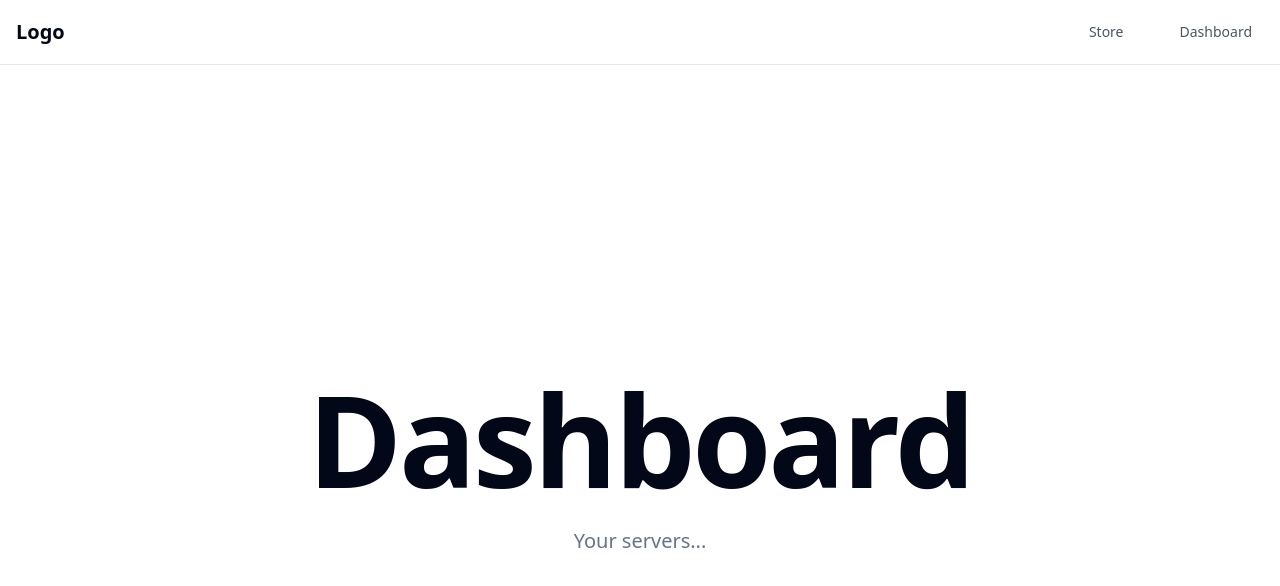
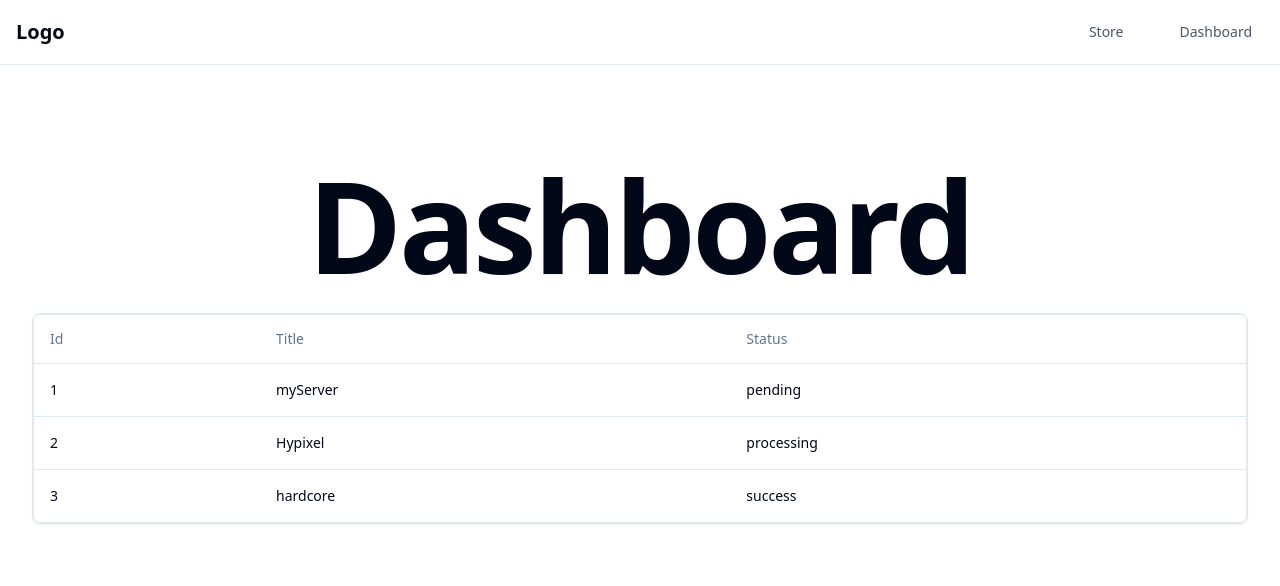
Before and after one commit to samuelmjordan/hosting-platform-web, a Next.js app: page /dashboard in a window 1280 px wide. Shown: the top 586 px of the page. Built offline with nearby package versions, Linux system fonts and the light colour scheme.

Commit message:
server dashboard

```diff
--- a/package.json
+++ b/package.json
@@ -17,6 +17,7 @@
     "@radix-ui/react-icons": "^1.3.2",
     "@radix-ui/react-separator": "^1.1.1",
     "@radix-ui/react-slot": "^1.1.1",
+    "@tanstack/react-table": "^8.20.6",
     "@vercel/speed-insights": "^1.1.0",
     "class-variance-authority": "^0.7.1",
     "clsx": "^2.1.1",
--- a/src/app/(core)/dashboard/page.tsx
+++ b/src/app/(core)/dashboard/page.tsx
@@ -1,15 +1,54 @@
+import { ColumnDef } from "@tanstack/react-table"
+import { Server } from "@/app/types"
+import { DashboardTable } from "@/app/_components/dahboardTable"
+import { Card } from "@/components/ui/card"
 
-export default function Dashboard() {
+export const columns: ColumnDef<Server>[] = [
+  {
+    accessorKey: "id",
+    header: "Id",
+  },
+  {
+    accessorKey: "title",
+    header: "Title",
+  },
+  {
+    accessorKey: "status",
+    header: "Status",
+  },
+]
+
+async function getServers(): Promise<Server[]> {
+  return [
+    {
+      id: BigInt(1),
+      title: "myServer",
+      status: "pending"
+    },
+    {
+      id: BigInt(2),
+      title: "Hypixel",
+      status: "processing"
+    },
+    {
+      id: BigInt(3),
+      title: "hardcore",
+      status: "success"
+    }
+  ]
+}
+
+export default async function Dashboard() {
+  const data = await getServers()
+
   return (
-    <main className="flex-1">
-      <div className="container flex flex-col items-center justify-center min-h-screen px-4 py-16 mx-auto sm:py-24">
-        <h1 className="text-6xl font-extrabold tracking-tight text-center sm:text-8xl lg:text-9xl">
+    <div className="container min-h-screen mx-auto sm:py-24">
+        <h1 className="text-6xl font-extrabold tracking-tight text-center sm:text-8xl lg:text-9xl mb-6">
           Dashboard
         </h1>
-        <p className="max-w-3xl mt-6 text-xl text-center text-muted-foreground">
-          Your servers...
-        </p>
-      </div>
-    </main>
+      <Card>
+        <DashboardTable columns={columns} data={data}/>
+      </Card>
+    </div>
   )
 }
--- /dev/null
+++ b/src/app/_components/dahboardTable.tsx
@@ -0,0 +1,80 @@
+"use client"
+
+import {
+  ColumnDef,
+  flexRender,
+  getCoreRowModel,
+  useReactTable,
+} from "@tanstack/react-table"
+
+import {
+  Table,
+  TableBody,
+  TableCell,
+  TableHead,
+  TableHeader,
+  TableRow,
+} from "@/components/ui/table"
+
+interface DashboardTableProps<TData, TValue> {
+  columns: ColumnDef<TData, TValue>[]
+  data: TData[]
+}
+
+export function DashboardTable<TData, TValue>({
+    columns,
+    data,
+  }: DashboardTableProps<TData, TValue>) {
+    const table = useReactTable({
+      data,
+      columns,
+      getCoreRowModel: getCoreRowModel(),
+    })
+
+    return (
+      <div className="rounded-md border">
+        <Table>
+          <TableHeader>
+            {table.getHeaderGroups().map((headerGroup) => (
+              <TableRow key={headerGroup.id}>
+                {headerGroup.headers.map((header) => {
+                  return (
+                    <TableHead key={header.id}>
+                      {header.isPlaceholder
+                        ? null
+                        : flexRender(
+                            header.column.columnDef.header,
+                            header.getContext()
+                          )}
+                    </TableHead>
+                  )
+                })}
+              </TableRow>
+            ))}
+          </TableHeader>
+          <TableBody>
+            {table.getRowModel().rows?.length ? (
+              table.getRowModel().rows.map((row) => (
+                <TableRow
+                  key={row.id}
+                  data-state={row.getIsSelected() && "selected"}
+                >
+                  {row.getVisibleCells().map((cell) => (
+                    <TableCell key={cell.id}>
+                      {flexRender(cell.column.columnDef.cell, cell.getContext())}
+                    </TableCell>
+                  ))}
+                </TableRow>
+              ))
+            ) : (
+              <TableRow>
+                <TableCell colSpan={columns.length} className="h-24 text-center">
+                  No results.
+                </TableCell>
+              </TableRow>
+            )}
+          </TableBody>
+        </Table>
+      </div>
+    )
+  }
--- a/src/app/types.ts
+++ b/src/app/types.ts
@@ -12,3 +12,9 @@ export interface Region {
     continentCode: string;
     city: string;
 }
+
+export interface Server {
+  id: bigint
+  title: string
+  status: "pending" | "processing" | "success" | "failed"
+}
--- /dev/null
+++ b/src/components/ui/table.tsx
@@ -0,0 +1,117 @@
+import * as React from "react"
+
+import { cn } from "@/lib/utils"
+
+const Table = React.forwardRef<
+  HTMLTableElement,
+  React.HTMLAttributes<HTMLTableElement>
+>(({ className, ...props }, ref) => (
+  <div className="relative w-full overflow-auto">
+    <table
+      ref={ref}
+      className={cn("w-full caption-bottom text-sm", className)}
+      {...props}
+    />
+  </div>
+))
+Table.displayName = "Table"
+
+const TableHeader = React.forwardRef<
+  HTMLTableSectionElement,
+  React.HTMLAttributes<HTMLTableSectionElement>
+>(({ className, ...props }, ref) => (
+  <thead ref={ref} className={cn("[&_tr]:border-b", className)} {...props} />
+))
+TableHeader.displayName = "TableHeader"
+
+const TableBody = React.forwardRef<
+  HTMLTableSectionElement,
+  React.HTMLAttributes<HTMLTableSectionElement>
+>(({ className, ...props }, ref) => (
+  <tbody
+    ref={ref}
+    className={cn("[&_tr:last-child]:border-0", className)}
+    {...props}
+  />
+))
+TableBody.displayName = "TableBody"
+
+const TableFooter = React.forwardRef<
+  HTMLTableSectionElement,
+  React.HTMLAttributes<HTMLTableSectionElement>
+>(({ className, ...props }, ref) => (
+  <tfoot
+    ref={ref}
+    className={cn(
+      "border-t bg-muted/50 font-medium [&>tr]:last:border-b-0",
+      className
+    )}
+    {...props}
+  />
+))
+TableFooter.displayName = "TableFooter"
+
+const TableRow = React.forwardRef<
+  HTMLTableRowElement,
+  React.HTMLAttributes<HTMLTableRowElement>
+>(({ className, ...props }, ref) => (
+  <tr
+    ref={ref}
+    className={cn(
+      "border-b transition-colors hover:bg-muted/50 data-[state=selected]:bg-muted",
+      className
+    )}
+    {...props}
+  />
+))
+TableRow.displayName = "TableRow"
+
+const TableHead = React.forwardRef<
+  HTMLTableCellElement,
+  React.ThHTMLAttributes<HTMLTableCellElement>
+>(({ className, ...props }, ref) => (
+  <th
+    ref={ref}
+    className={cn(
+      "h-12 px-4 text-left align-middle font-medium text-muted-foreground [&:has([role=checkbox])]:pr-0",
+      className
+    )}
+    {...props}
+  />
+))
+TableHead.displayName = "TableHead"
+
+const TableCell = React.forwardRef<
+  HTMLTableCellElement,
+  React.TdHTMLAttributes<HTMLTableCellElement>
+>(({ className, ...props }, ref) => (
+  <td
+    ref={ref}
+    className={cn("p-4 align-middle [&:has([role=checkbox])]:pr-0", className)}
+    {...props}
+  />
+))
+TableCell.displayName = "TableCell"
+
+const TableCaption = React.forwardRef<
+  HTMLTableCaptionElement,
+  React.HTMLAttributes<HTMLTableCaptionElement>
+>(({ className, ...props }, ref) => (
+  <caption
+    ref={ref}
+    className={cn("mt-4 text-sm text-muted-foreground", className)}
+    {...props}
+  />
+))
+TableCaption.displayName = "TableCaption"
+
+export {
+  Table,
+  TableHeader,
+  TableBody,
+  TableFooter,
+  TableHead,
+  TableRow,
+  TableCell,
+  TableCaption,
+}
```
Also changed, not shown: 1 other file (tests, documents, lock files or other folders).
